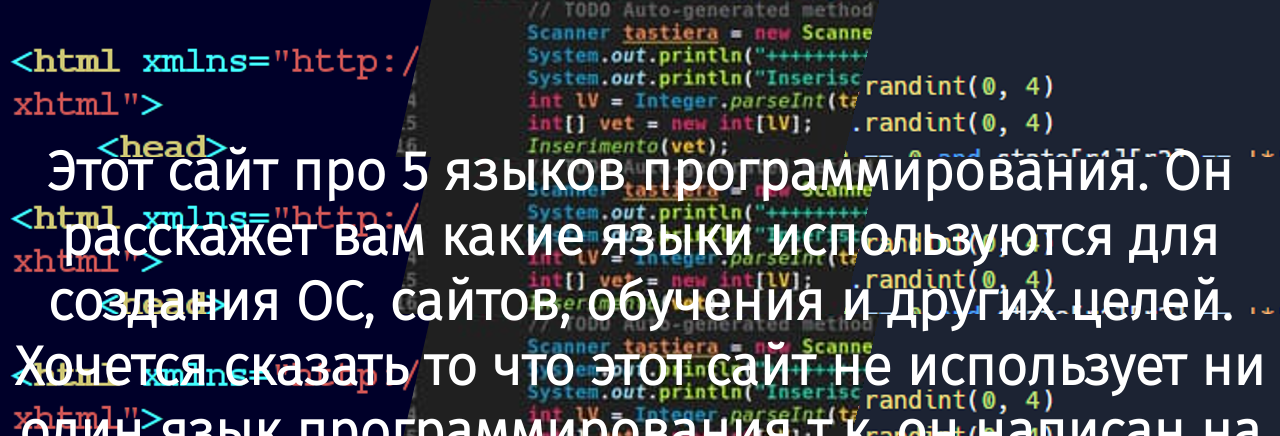
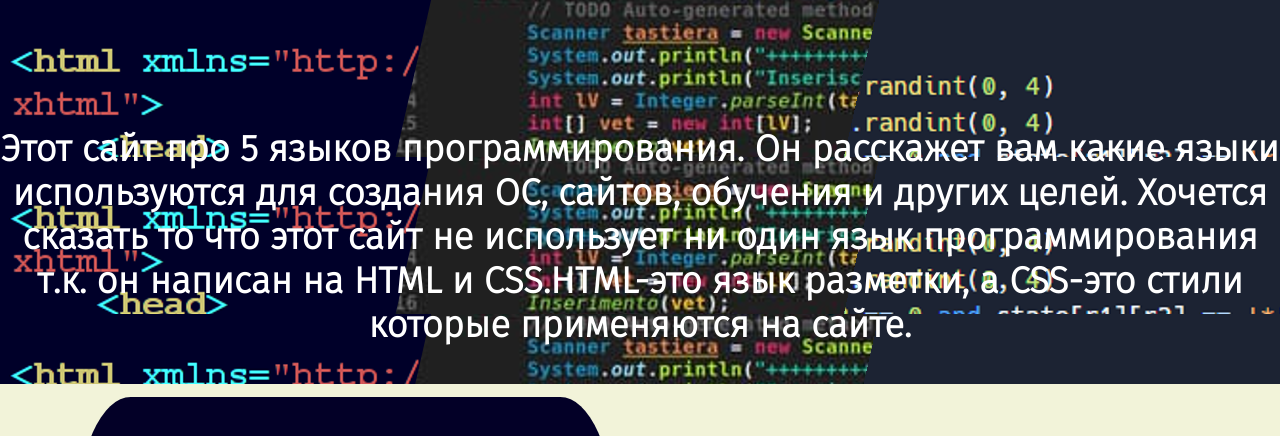
Before and after one commit to Android2312/sait-pro-yaziki-programirovaniya, a plain HTML site: page index.html in a window 1280 px wide. Shown: the top 436 px of the page. Drawn offline with Linux system fonts and the light colour scheme.

Commit message:
Update index.html

```diff
--- a/index.html
+++ b/index.html
@@ -8,7 +8,7 @@
 </head>
 <body>
     <header>
-        <h1>
+        <h1 class="zagolovok">
             Этот сайт про 5 языков программирования. Он расскажет вам какие языки используются для создания ОС, сайтов, обучения и других целей. Хочется сказать то что этот сайт не использует ни один язык программирования т.к. он написан на HTML и CSS.HTML-это язык разметки, а CSS-это стили которые применяются на сайте.
         </h1>
     </header>
```
